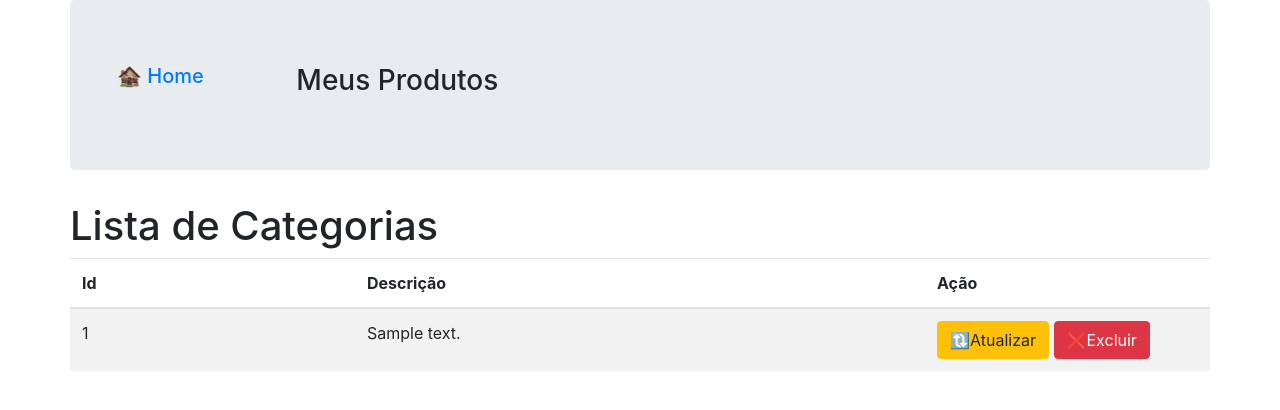
After one commit to marcos-faino/crudbasedview2024, a Django app: page /listar/categorias in a window 1280 px wide. The commit adds this page. Shown: the top 410 px of the page. Run offline with Django 4.2, Linux system fonts and the light colour scheme; tables that the repository leaves empty hold one stand-in row (values such as "Sample post"); some libraries are stand-ins or nearby versions.

Commit message:
concluido CRUD de Categoria

```diff
--- a/core/templates/categoria/formcategoria.html
+++ b/core/templates/categoria/formcategoria.html
@@ -5,7 +5,9 @@
 
 {% block conteudo %}
 <div class="row">
-    <h2 class="col-12">Cadastro de Categorias</h2>
+    <h2 class="col-12">
+        {% if categoria %}Atualização{% else %}Cadastro{% endif %} de Categorias
+    </h2>
     <div class="col-12">
         <form method="POST">
             {% bootstrap_form form %}
--- /dev/null
+++ b/core/templates/categoria/listarcategorias.html
@@ -0,0 +1,42 @@
+{% extends 'base.html' %}
+{% load bootstrap4 %}
+
+{% block titulo %}Listando Categorias{% endblock %}
+
+{% block conteudo %}
+    <div class="row">
+        <h1>Lista de Categorias</h1>
+        <table class="table table-striped">
+            <thead>
+            <tr>
+                <th class="col-3">Id</th>
+                <th class="col-6">Descrição</th>
+                <th class="col-3">Ação</th>
+            </tr>
+            </thead>
+            <tbody>
+            {% for cat in categorias %}
+            <tr>
+                <td>{{ cat.id }}</td>
+                <td>{{ cat.descricao }}</td>
+                <td>
+                    <a href="{% url 'atualizaCategoria' cat.id %}" class="btn btn-warning">🔃Atualizar</a>
+                    <a href="{% url 'excluiCategoria' cat.id %}" class="btn btn-danger">❌Excluir</a>
+                </td>
+            </tr>
+            {% empty %}
+            <tr>
+                <td colspan="2">
+                    Nenhuma categoria cadastrada!
+                </td>
+                <td>
+                    <a href="{% url 'addCategoria' %}" class="btn btn-secondary">
+                        Cadastrar Categoria
+                    </a>
+                </td>
+            </tr>
+            {% endfor %}
+            </tbody>
+        </table>
+    </div>
+{% endblock %}
--- a/core/urls.py
+++ b/core/urls.py
@@ -8,4 +8,8 @@ urlpatterns = [
          name='addCategoria'),
     path('listar/categorias', views.CategoriaListView.as_view(),
          name='listarCategorias'),
+    path('atualizar/categoria/<int:pk>', views.CategoriaUpdateView.as_view(),
+         name='atualizaCategoria'),
+    path('excluir/categoria/<int:pk>', views.CategoriaDeleteView.as_view(),
+         name='excluiCategoria'),
 ]
--- a/core/views.py
+++ b/core/views.py
@@ -1,6 +1,6 @@
 from django.shortcuts import render
 from django.urls import reverse_lazy
-from django.views.generic import TemplateView, CreateView, ListView
+from django.views.generic import TemplateView, CreateView, ListView, UpdateView, DeleteView
 
 from core.models import Categoria
 
@@ -21,3 +21,18 @@ class CategoriaListView(ListView):
     template_name = 'categoria/listarcategorias.html'
     queryset = Categoria.objects.order_by('descricao').all()
     context_object_name = 'categorias'
+
+
+class CategoriaUpdateView(UpdateView):
+    model = Categoria
+    template_name = 'categoria/formcategoria.html'
+    fields = ['descricao']
+    success_url = reverse_lazy('listarCategorias')
+    context_object_name = 'categoria'
+
+
+class CategoriaDeleteView(DeleteView):
+    model = Categoria
+    template_name = 'categoria/delcategoria.html'
+    success_url = reverse_lazy('listarCategorias')
+    context_object_name = 'categoria'
```
Also changed, not shown: core/templates/categoria/delcategoria.html (added, +18 -0 lines).
